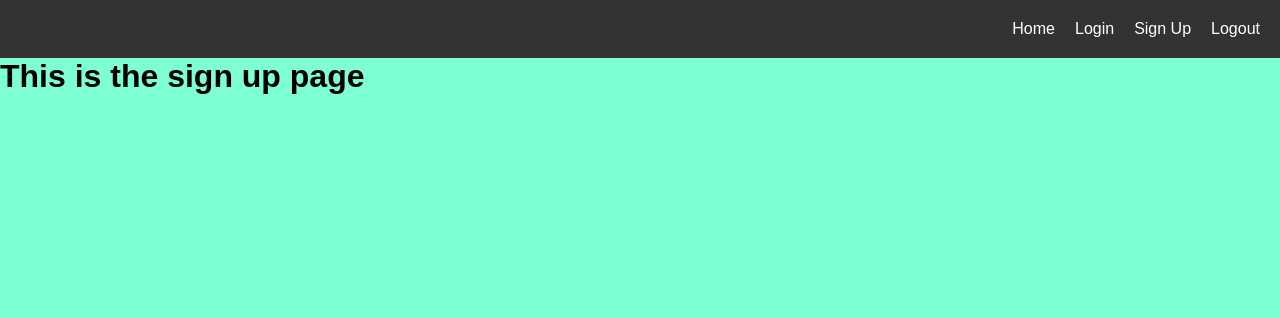
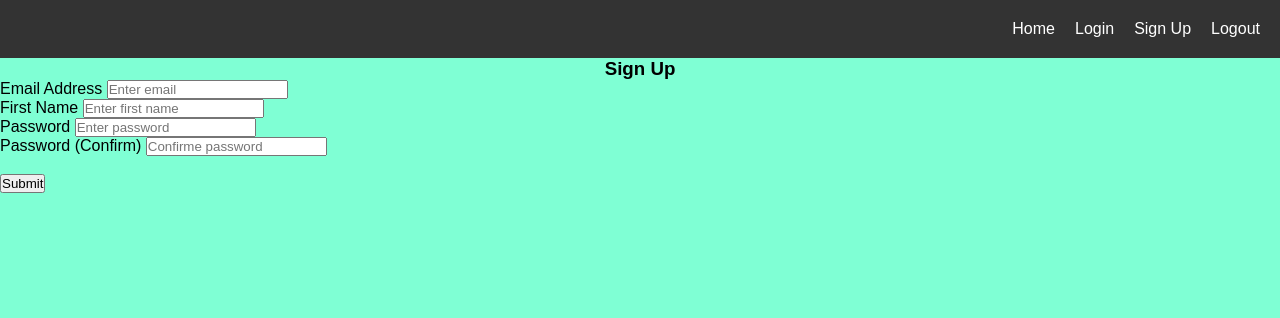
Before and after one commit to Daki-15/Full-Stack-Note-Taking-App, a Flask app: page /sign-up in a window 1280 px wide. Shown: the top 318 px of the page. Run offline with Flask 3, Linux system fonts and the light colour scheme.

Commit message:
adding logi and sign up forms

```diff
--- a/website/auth.py
+++ b/website/auth.py
@@ -4,7 +4,7 @@ auth = Blueprint('auth', __name__)
 
 @auth.route('/login')
 def login():
-    return render_template("login.html")
+    return render_template("login.html", boolean = False)
 
 @auth.route('/logout')
 def logout():
--- a/website/templates/sign_up.html
+++ b/website/templates/sign_up.html
@@ -2,5 +2,29 @@
     {% block title %} Sign Up {% endblock %}
 
     {% block content %}
-        <h1>This is the sign up page</h1>
+        <form action="" method="post">
+            <h3 align="center">Sign Up</h3>
+            <div>
+                <label for="email">Email Address</label>
+                <input type="email" id="email" name="email" placeholder="Enter email">
+            </div>
+
+            <div>
+                <label for="firstName">First Name</label>
+                <input type="text" id="firstName" name="firstName" placeholder="Enter first name">
+            </div>
+
+            <div>
+                <label for="password1">Password</label>
+                <input type="password" id="password1" name="password1" placeholder="Enter password">
+            </div>
+
+            <div>
+                <label for="password2">Password (Confirm)</label>
+                <input type="password" id="password2" name="password2" placeholder="Confirme password">
+            </div>
+
+            <br />
+            <button type="submit">Submit</button>
+        </form>
     {% endblock %}
```
Also changed, not shown: website/templates/login.html (+15 -1 lines).
